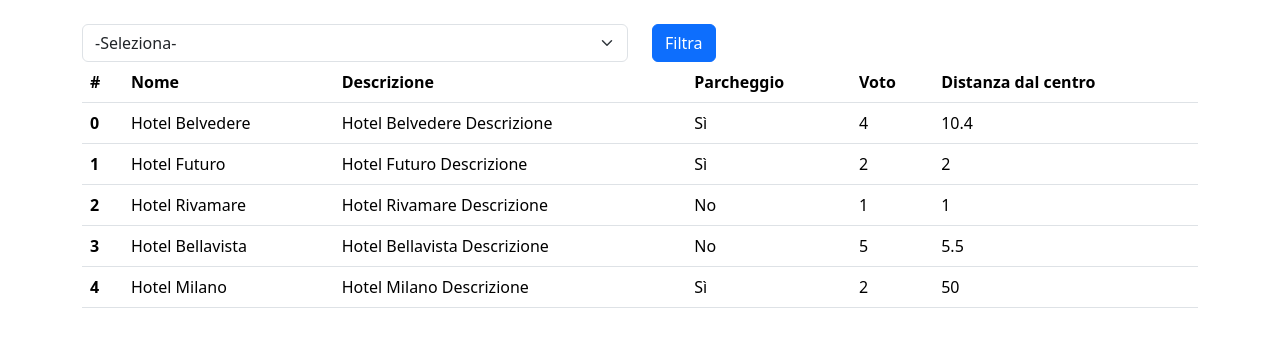
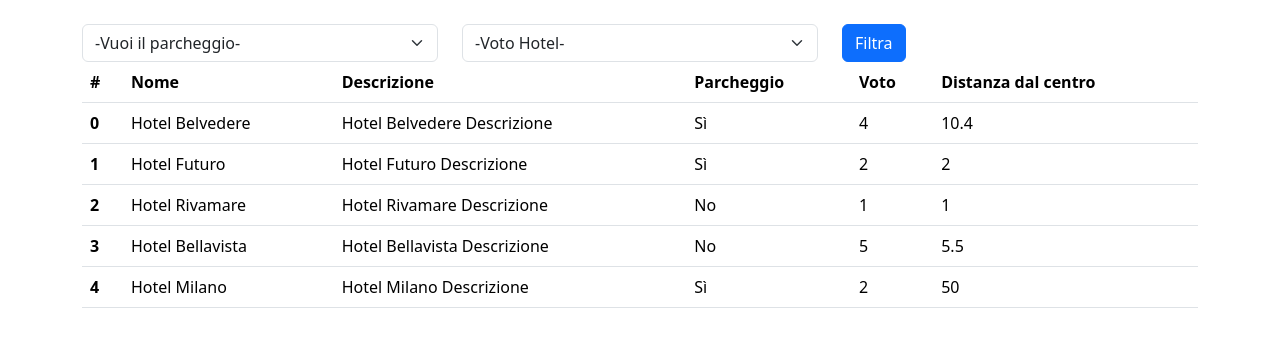
Before and after one commit to MonicaSerraWebDeveloper/php-hotel, a PHP site: page / in a window 1280 px wide. Shown: the top 347 px of the page. Run offline with PHP 8.4, Linux system fonts and the light colour scheme.

Commit message:
feat: add select to filter hotel by their vote with the same select input and changed the logic to show content

```diff
--- a/index.php
+++ b/index.php
@@ -59,9 +59,19 @@
             <div class="row align-items-start">
                 <div class="col">
                     <select class="form-select" name="isParking" id="isParking">
-                        <option value="">-Seleziona-</option>
+                        <option value="">-Vuoi il parcheggio-</option>
                         <option value="true">Parcheggio</option>
                         <option value="false">No parcheggio</option>
+                    </select>
+                </div>
+                <div class="col">
+                    <select class="form-select" name="vote" id="vote">
+                        <option value="">-Voto Hotel-</option>
+                        <option value="1">1</option>
+                        <option value="2">2</option>
+                        <option value="3">3</option>
+                        <option value="4">4</option>
+                        <option value="5">5</option>
                     </select>
                 </div>
                 <div class="col">
@@ -82,14 +92,24 @@
             </thead>
             <?php
                 foreach ($hotels as $keys => $hotelKey) {
-                    if (isset($_GET['isParking'])) {
+
+                    $shouldDisplay = true;
+
+                    if (isset($_GET['isParking']) && $_GET['isParking'] !== '') {
                         if ($_GET['isParking'] === 'true' && $hotelKey['parking'] !== true) {
-                            continue;
+                            $shouldDisplay = false;
                         } elseif ($_GET['isParking'] === 'false' && $hotelKey['parking'] !== false) {
-                            continue;
+                            $shouldDisplay = false;
                         }
                     }
+                    if (isset($_GET['vote']) && $_GET['vote'] !== '') {
+                        if (intval($_GET['vote']) !== $hotelKey['vote']) {
+                            $shouldDisplay = false;
+                        }
+                    }
+                    if ($shouldDisplay) {
                     ?>
+
                         <tbody>
                             <tr>
                                 <th scope="row"><?php echo $keys ?></th>
@@ -100,7 +120,10 @@
                                 <td><?php echo $hotelKey['distance_to_center'] ?></td>
                             </tr>
                         </tbody>
+
                 <?php  }
+
+                }
             ?>
         </table>
     </div>
```
Lines whose indentation alone changed are shown as unchanged.
